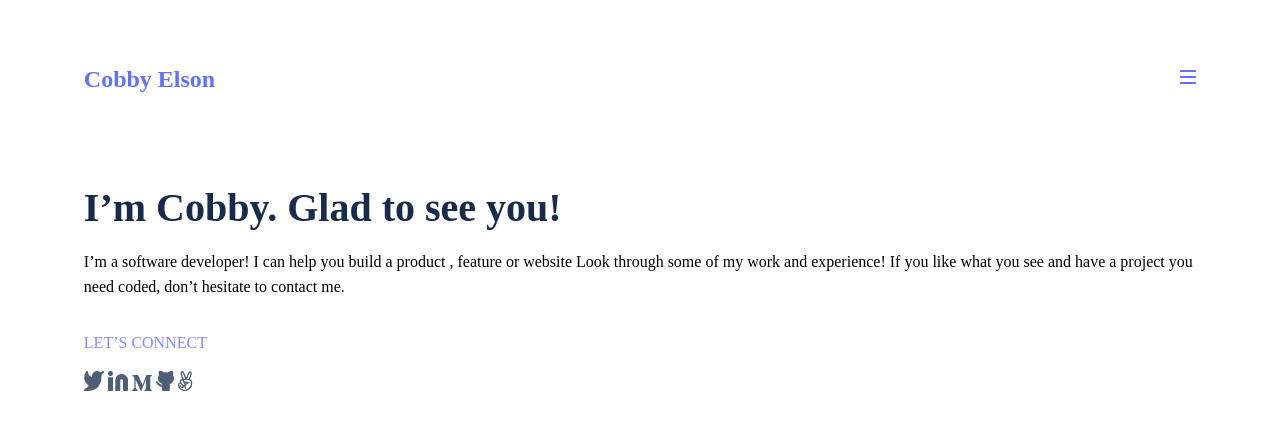
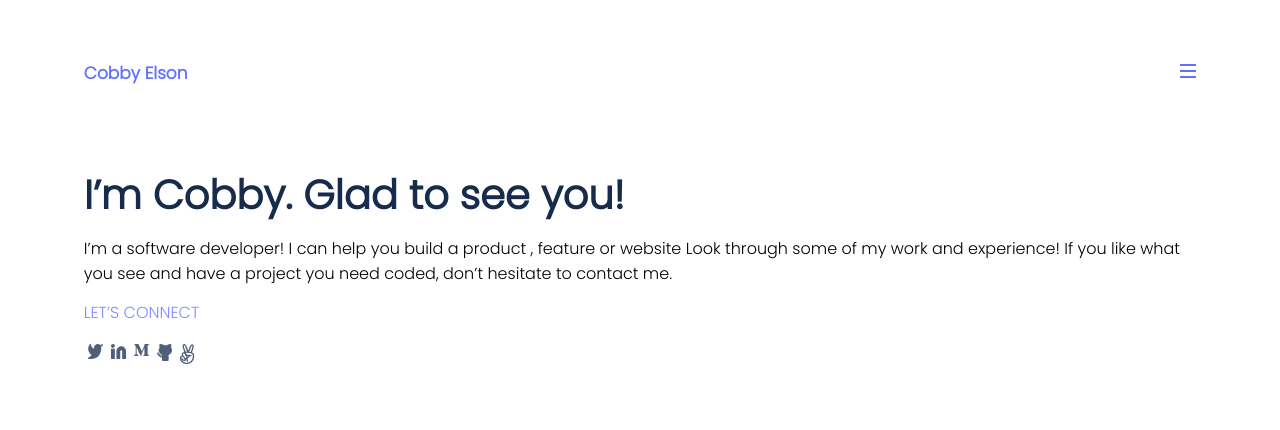
Before and after one commit to CobbyElsonfx/Portfolio-Website, a website: page index.html in a window 1280 px wide. Drawn offline with Linux system fonts and the light colour scheme; files whose address does not match are found by name.

Commit message:
styled the lets connect and the social media icons

```diff
--- a/index.html
+++ b/index.html
@@ -6,6 +6,9 @@
     <meta name="viewport" content="width=device-width, initial-scale=1.0">
     <title>Document</title>
     <link rel="stylesheet" href="style.css">
+    <link rel="preconnect" href="https://fonts.googleapis.com">
+    <link rel="preconnect" href="https://fonts.gstatic.com" crossorigin>
+    <link href="https://fonts.googleapis.com/css2?family=Poppins:wght@100;200;300&display=swap" rel="stylesheet">
 </head>
 <body>
     <header>
@@ -31,7 +34,7 @@
                         </p>
                     </div>
                     <div class="about-section-item">
-                        <p class="lets-connect">LET’S CONNECT</p>
+                        <a href="http://" class="lets-connect">LET’S CONNECT</a>
                         <div class="social-media-icons">
                             <img src="./assets//twitter.png" alt="">
                             <img src="./assets//Linkedin icon.png" alt="">
@@ -46,6 +49,16 @@
             </div>
         </div>
     </header>
+    <section>
+        <div class="first-project">
+            <div>
+                <img src="" alt="">
 
+            </div>
+            <div>
+
+            </div>
+        </div>
+    </section>
 </body>
 </html>
--- a/style.css
+++ b/style.css
@@ -1,7 +1,6 @@
-body{
+body {
   box-sizing: border-box;
 }
-
 
 .hero {
   width: 100%;
@@ -20,6 +19,9 @@ body{
 
 .logo {
   color: #6070ff;
+  font-family: 'Poppins', sans-serif;
+  font-weight: 600;
+  font-size: 17px;
 }
 
 .hamburger-btn {
@@ -50,26 +52,24 @@ button > .toggler-icon {
   padding-top: 70px;
   padding-left: 6%;
   padding-right: 6%;
-  align-items: center;
   display: flex;
   flex-direction: column;
   align-items: flex-start;
-
 }
 
-div > .about-section-item{
-    margin: 0px;
+div > .about-section-item {
+  margin: 0;
 }
-
 
 .container-for-about-section .intro {
   font-weight: 700;
-  margin: 0px;
+  margin: 0;
   font-size: 40px;
   font-style: normal;
   line-height: 50px;
-  color: #172B4D;
-  flex:1;
+  color: #172b4d;
+  flex: 1;
+  font-family: 'Poppins', sans-serif;
 }
 
 .container-for-about-section .profile {
@@ -78,25 +78,31 @@ div > .about-section-item{
   font-style: normal;
   font-weight: 400;
   flex: 1;
-
+  margin-bottom: 15px;
+  font-family: 'Poppins', sans-serif;
 }
 
 .lets-connect {
-    color: #7F8CFF;
+  color: #7f8cff;
   font-weight: 500;
   font-size: 16px;
-    line-height:24px;
+  line-height: 24px;
   align-self: self-start;
+  text-decoration: none;
+  margin-top: 10px;
+  margin-bottom: 3px;
+  font-family: 'Poppins', sans-serif;
 }
 
-.about-section-item > .socila-meida-icons{
-    /* display: flex;
+.about-section-item .social-media-icons {
+  display: flex;
   flex-direction: row;
-    align-items: flex-start; */
+  align-items: flex-start;
+  margin-top: 15px;
+  justify-content: space-between;
 }
 
-.social-meida-icons  img{
+.social-media-icons img {
   width: 15px;
-    padding: 20px;
-
+  padding: 4px;
 }
```
Lines whose indentation alone changed are shown as unchanged.
